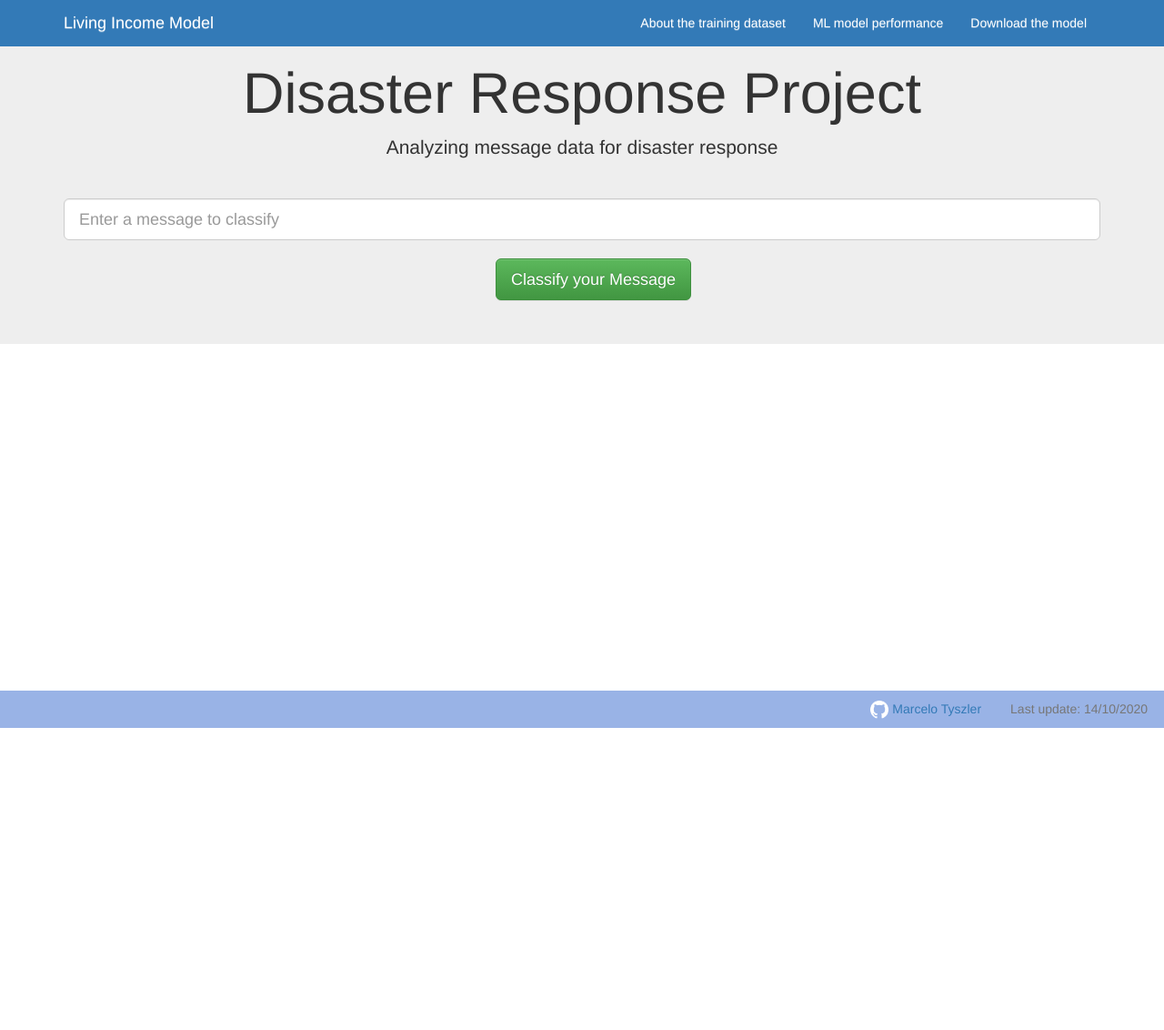
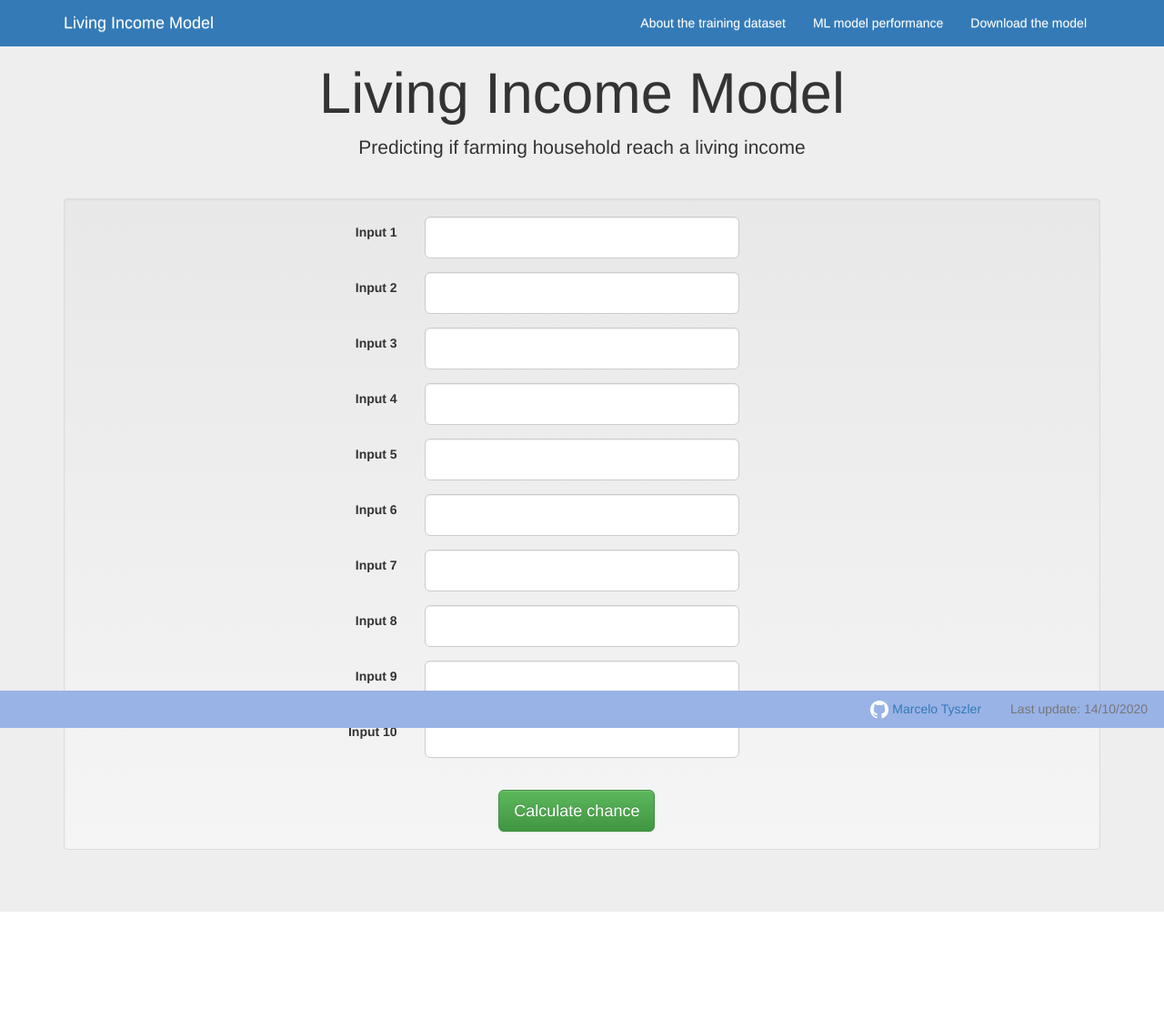
Before and after one commit to mtyszler/LivingIncomeModel, a Flask app: page / in a window 1280 px wide. Shown: the whole page at 91% size. Before the commit the page ends 800 px from the top, so only its background shows below. Run offline with Flask 2, Linux system fonts and the light colour scheme; parts of the project's set-up code (start-up, migrations or seed data) failed here and were passed over; some libraries are stand-ins or nearby versions.

Commit message:
Prepare the input form to match the ML model

```diff
--- a/app/templates/classifier.html
+++ b/app/templates/classifier.html
@@ -3,17 +3,76 @@
 {% block user_classifier %}
 <div class="jumbotron">
     <div class="container">
-        <h1 class="text-center">Disaster Response Project</h1>
-        <p class="text-center">Analyzing message data for disaster response</p>
+        <h1 class="text-center">Living Income Model</h1>
+        <p class="text-center">Predicting if farming household reach a living income</p>
         <hr />
 
         <div class="row">
             <div class="col-lg-12 form-group-lg">
-                <form action="/go" method="get">
-                    <input type="text" class="form-control form-control-lg" name="query" placeholder="Enter a message to classify">
+                <form action="/go" method="get" class="well form-horizontal">
+                    <div class="form-group">
+                        <label for="input1" class="col-sm-4 control-label">Input 1</label>
+                        <div class="col-sm-4">
+                            <input type="number" class="form-control" id="input1" step=".01" min=0 max=1>
+                        </div>
+                    </div>
+                    <div class="form-group">
+                        <label for="input2" class="col-sm-4 control-label">Input 2</label>
+                        <div class="col-sm-4">
+                            <input type="number" class="form-control" id="input2" min=0>
+                        </div>
+                    </div>
+                    <div class="form-group">
+                        <label for="input3" class="col-sm-4 control-label">Input 3</label>
+                        <div class="col-sm-4">
+                            <input type="number" class="form-control" id="input3" min=0>
+                        </div>
+                    </div>
+                    <div class="form-group">
+                        <label for="input4" class="col-sm-4 control-label">Input 4</label>
+                        <div class="col-sm-4">
+                            <input type="number" class="form-control" id="input4" min=0>
+                        </div>
+                    </div>
+                    <div class="form-group">
+                        <label for="input5" class="col-sm-4 control-label">Input 5</label>
+                        <div class="col-sm-4">
+                            <input type="number" class="form-control" id="input5" min=0>
+                        </div>
+                    </div>
+                    <div class="form-group">
+                        <label for="input6" class="col-sm-4 control-label">Input 6</label>
+                        <div class="col-sm-4">
+                            <input type="number" class="form-control" id="input6" min=0>
+                        </div>
+                    </div>
+                    <div class="form-group" class="col-sm-4 control-label">
+                        <label for="input7" class="col-sm-4 control-label">Input 7</label>
+                        <div class="col-sm-4">
+                            <input type="number" class="form-control" id="input7" min=0>
+                        </div>
+                    </div>
+                    <div class="form-group">
+                        <label for="input8" class="col-sm-4 control-label">Input 8</label>
+                        <div class="col-sm-4">
+                            <input type="number" class="form-control" id="input8" min=0>
+                        </div>
+                    </div>
+                    <div class="form-group">
+                        <label for="input9" class="col-sm-4 control-label">Input 9</label>
+                        <div class="col-sm-4">
+                            <input type="number" class="form-control" id="input9" min=0>
+                        </div>
+                    </div>
+                    <div class="form-group">
+                        <label for="inpu109" class="col-sm-4 control-label">Input 10</label>
+                        <div class="col-sm-4">
+                            <input type="number" class="form-control" id="input10" min=0>
+                        </div>
+                    </div>
                     <div class="col-lg-offset-5">
                     	<br>
-                        <button type="submit" class="btn btn-lg btn-success">Classify your Message</button>
+                        <button type="submit" class="btn btn-lg btn-success">Calculate chance</button>
                     </div>
                 </form>
             </div>
```
